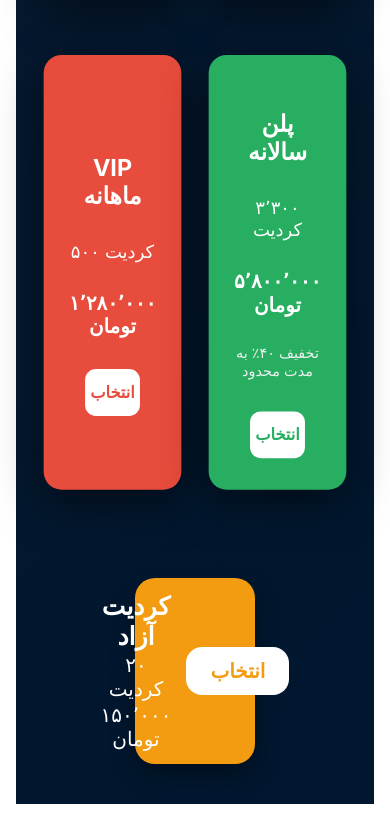
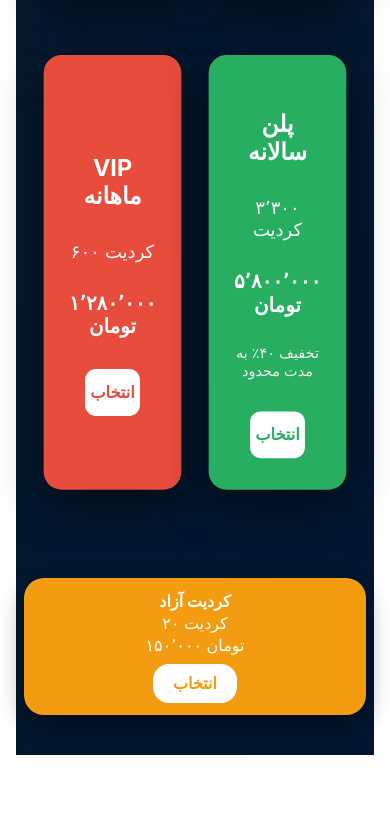
Before and after one commit to sellova-team/Sellova, a Next.js app: page /upgrade-plan/iran in a window 390 px wide. Shown: the part 819-1639 px from the top of the page. After the commit the page ends 1590 px from the top, so only its background shows below. Built offline with nearby package versions, Linux system fonts and the light colour scheme.

Commit message:
update plans page and mobile fixes

```diff
--- a/app/upgrade-plan/iran/page.tsx
+++ b/app/upgrade-plan/iran/page.tsx
@@ -25,7 +25,7 @@ export default function IranPlansPage() {
     },
     {
       title: 'VIP ماهانه',
-      credits: '۵۰۰ کردیت ',
+      credits: '۶۰۰ کردیت', // ⬅️ اینجا از ۵۰۰ به ۶۰۰ تغییر کرد
       price: '۱٬۲۸۰٬۰۰۰ تومان',
       description: '',
       route: '/payment/vip-monthly',
@@ -159,7 +159,7 @@ export default function IranPlansPage() {
         ))}
       </div>
 
-      {/* کارت کردیت آزاد افقی کوچک و وسط‌چین */}
+      {/* کارت کردیت آزاد */}
       <div
         className="free-credit"
         style={{
@@ -168,15 +168,15 @@ export default function IranPlansPage() {
           borderRadius: '20px',
           padding: '12px 20px',
           display: 'flex',
-          justifyContent: 'center', // متن و دکمه وسط کارت
-          alignItems: 'center', // وسط عمودی
-          width: '25%', // دسکتاپ: مثل قبل
+          justifyContent: 'center',
+          alignItems: 'center',
           minHeight: '60px',
           marginTop: '40px',
           boxShadow: '0 10px 25px rgba(0,0,0,0.4)',
           cursor: 'pointer',
           transition: 'transform 0.3s, box-shadow 0.3s',
           textAlign: 'center',
+          // ❌ دیگه width: '25%' نمی‌ذاریم که روی موبایل به‌هم نریزه
         }}
         onMouseEnter={(e) => {
           e.currentTarget.style.transform = 'translateY(-3px)';
@@ -189,6 +189,7 @@ export default function IranPlansPage() {
       >
         {/* متن‌ها */}
         <div
+          className="free-credit-text"
           style={{
             display: 'flex',
             flexDirection: 'column',
@@ -216,6 +217,7 @@ export default function IranPlansPage() {
 
         {/* دکمه */}
         <button
+          className="free-credit-btn"
           onClick={() => handleSelect(freeCreditPlan.route)}
           style={{
             padding: '12px 24px',
@@ -238,9 +240,9 @@ export default function IranPlansPage() {
         </button>
       </div>
 
-      {/* استایل‌های ریسپانسیو فقط برای موبایل/تبلت */}
+      {/* استایل‌های ریسپانسیو */}
       <style jsx>{`
-        /* دسکتاپ: مثل قبل */
+        /* desktop */
         .plans-grid {
           display: grid;
           grid-template-columns: repeat(auto-fit, minmax(320px, 1fr));
@@ -249,7 +251,7 @@ export default function IranPlansPage() {
           max-width: 1400px;
         }
 
-        /* موبایل و تبلت */
+        /* mobile / tablet */
         @media (max-width: 768px) {
           .plans-grid {
             grid-template-columns: repeat(2, minmax(0, 1fr));
@@ -262,12 +264,29 @@ export default function IranPlansPage() {
           }
 
           .free-credit {
-            width: 90%;
+            width: 90% !important;
             margin-top: 24px;
+            flex-direction: column !important; /* متن و دکمه زیر هم */
+            align-items: center !important;
+          }
+
+          .free-credit-text {
+            margin-right: 0 !important;
+            margin-bottom: 8px;
+          }
+
+          .free-credit-text p {
+            font-size: 16px !important;
+            margin: 2px 0;
+          }
+
+          .free-credit-btn {
+            font-size: 16px !important;
+            padding: 10px 20px !important;
           }
         }
 
-        /* موبایل خیلی کوچک */
+        /* very small mobile */
         @media (max-width: 480px) {
           .plans-grid {
             grid-template-columns: repeat(2, minmax(0, 1fr));
@@ -279,7 +298,7 @@ export default function IranPlansPage() {
           }
 
           .free-credit {
-            width: 95%;
+            width: 95% !important;
           }
         }
       `}</style>
```
